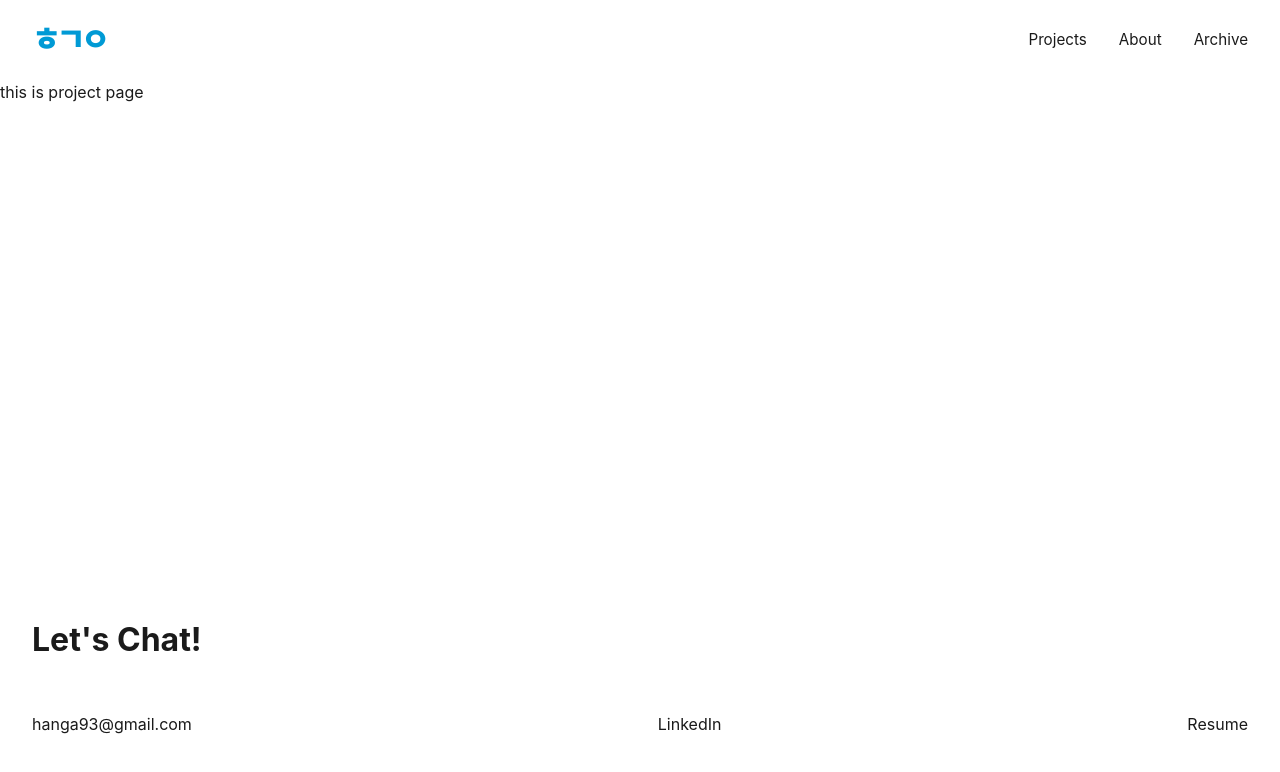
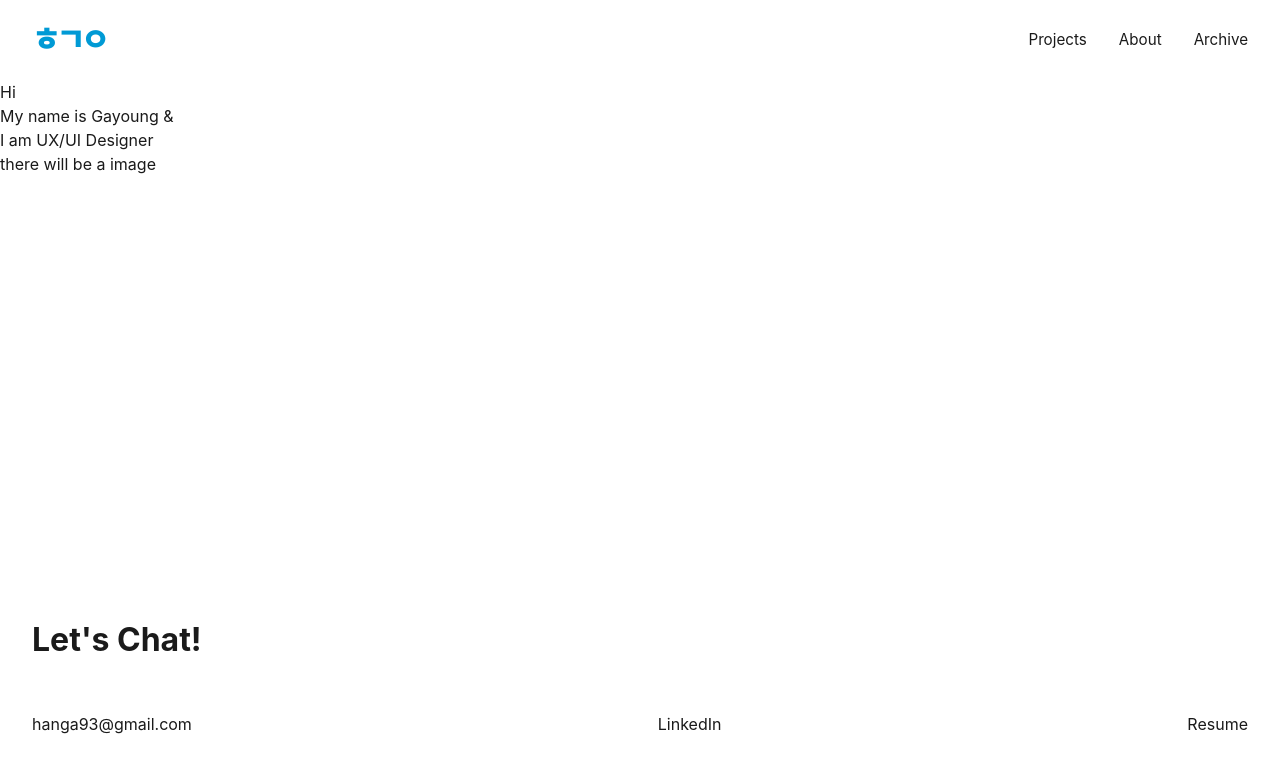
Before and after one commit to Lunanuna/portfolio, a React app: page / in a window 1280 px wide. Shown: the top 772 px of the page. Built offline with nearby package versions, Linux system fonts and the light colour scheme; the HTML template or start-up script is replaced by a standard one.

Commit message:
main section processing

```diff
--- /dev/null
+++ b/src/components/Main.jsx
@@ -0,0 +1,18 @@
+import styles from './Header.module.css';
+
+export default function Main(){
+    return(
+        <>
+        <main>
+            <div className={styles.text}>
+                <div>Hi</div>
+                <div>My name is Gayoung &</div>
+                <div>I am UX/UI Designer</div>
+            </div>
+            <div className={styles.portrait}>
+                <div>there will be a image</div>
+            </div>
+        </main>
+        </>
+    )
+}
--- a/src/views/ProjectsPage.jsx
+++ b/src/views/ProjectsPage.jsx
@@ -1,7 +1,8 @@
+import Main from '../components/Main'
 export default function ProjectsPage(){
     return(
         <>
-        <div>this is project page</div>
+        <Main/>
         </>
     )
 }
```
Also changed, not shown: src/components/Main.module.css (added).
